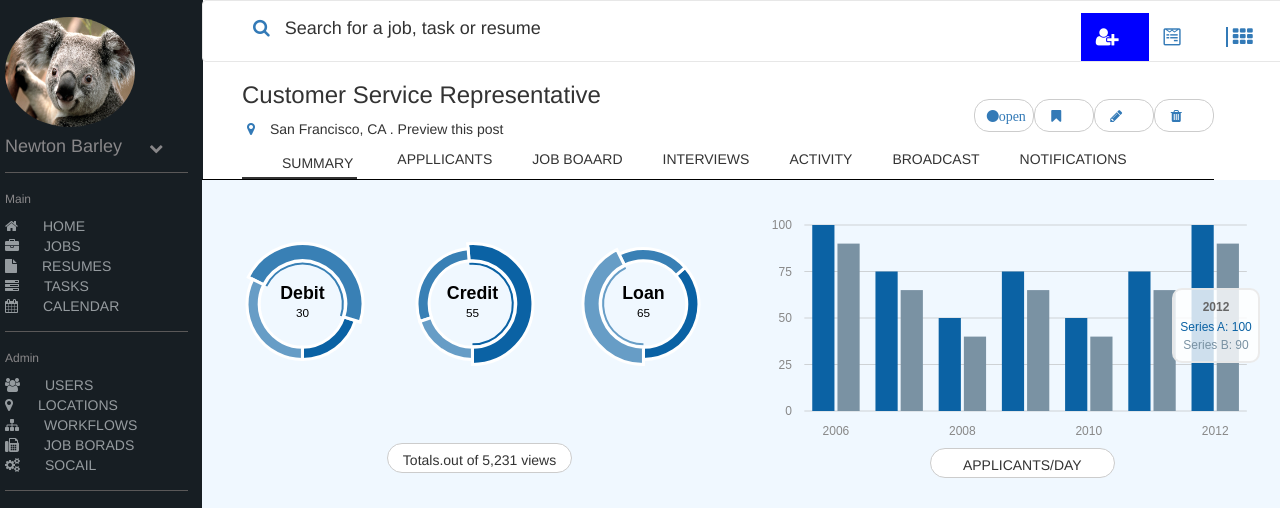
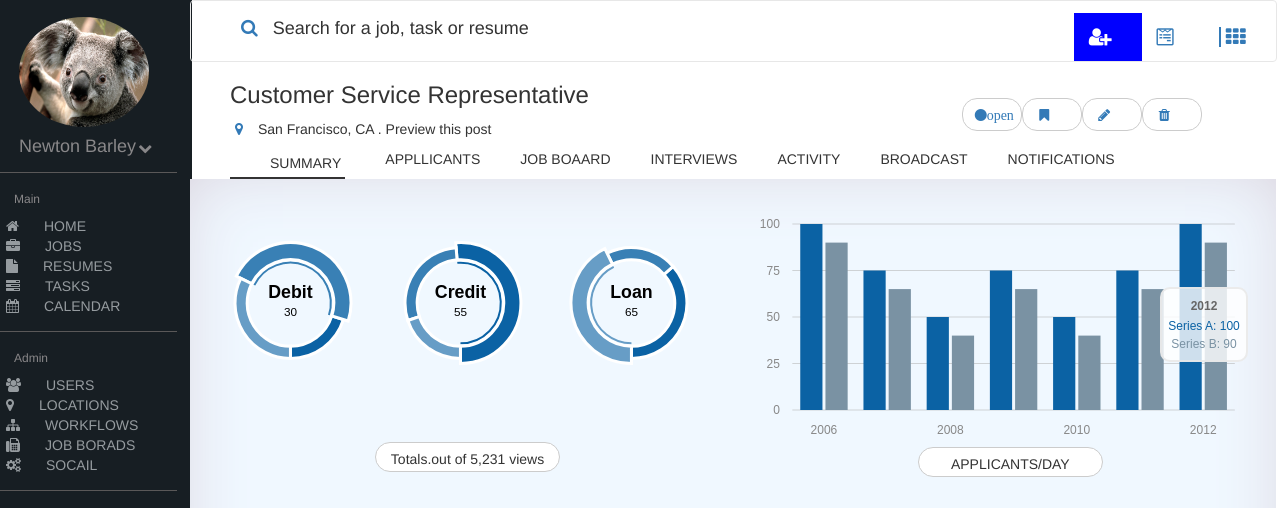
Before and after one commit to kankam1/DASHBOARD_NEWTON, a plain HTML site: page index.html in a window 1280 px wide. Shown: the top 508 px of the page. Drawn offline with nearby package versions, Linux system fonts and the light colour scheme; files that its build step writes are made by us from their sources; a script that the page names is missing; some icons are missing.

Commit message:
added new scss to project file

```diff
--- a/main.scss
+++ b/main.scss
@@ -5,10 +5,11 @@
 		height: 110px;
 		width: 130px;
 		margin-top: 17px;
+		margin-left: 25px;
 	}
 	ul {
 		list-style: none;
-		margin-left: -40px;
+		margin-left: -28px;
 	}
 	a {
 	padding-right: 15px;
@@ -32,11 +33,19 @@
 		padding-bottom: 443px;
 		background-color: rgba(0, 8, 14, 0.91);
 		color: rgba(195, 190, 190, 0.66);
-		margin-left: -25px;
+		margin-left: -36px;
 		position: fixed;
 	}
 	.fa {
 	margin-right: 25px;
+	}
+	h4 {
+		font-size: 18px;
+		margin-left: 25px;
+	}
+	h6 {
+	font-size: 12px;
+	margin-left: 20px;
 	}
 }
 
@@ -44,13 +53,13 @@
 	.navbar-default {
 	    background-color: transparent;
 	    border-color: #e7e7e7;
-	    margin-right: -70px;
+	    margin-right: -75px;
 	}
 	.navbar-right {
 		font-size: 20px;
 	}
 	.font {
-		margin-left: 172px;
+		margin-left: 160px;
 		margin-right: -98px;
 	}
 
@@ -84,6 +93,9 @@
 	    margin-left: 0px;
 	    background-color: aliceblue;
 	    margin-top: -21px;
+	    -webkit-box-shadow: 5px 5px 80px -15px rgba(212,201,212,1);
+		-moz-box-shadow: 5px 5px 80px -15px rgba(212,201,212,1);
+		box-shadow:inset 0px 0px 80px -20px rgba(212,201,212,1);
 	}
 	.active1 {
 		border-bottom: 2px solid;
@@ -109,6 +121,7 @@
 	}
 	.btn-primary {
 		margin-left: -10px;
+
 	}
 	tbody {
 		background-color: white;
@@ -169,9 +182,10 @@
 	    border-radius: 6px;
 	    margin-top: -31px;
 	    margin-bottom: -35px;
-   	}
+	}
    	.form-inline {
 		margin-top: -30px;
+		box-shadow: 0px 0px 130px -20px;
 	}
 	p {
 		margin-bottom: 40px;
@@ -184,10 +198,26 @@
 		margin-top: 40px;
 		margin-bottom: 20px;
 		border: 0;
-		border-top: 2px solid #000000;
+		border-top: 1px solid #000000;
 	}
 	li {
 		list-style: none;
 	}
+	.table {
+    width: 100%;
+    max-width: 100%;
+    margin-bottom: 20px;
+    box-shadow: 0px 0px 10px -5px;
+    }
+    .good {
+    	margin-bottom: 50px;
+    }
+    .people {
+    margin-bottom: 40px;
+    margin-top: 5px;
+    box-shadow: 0px 0px 120px -10px;
+    }
+
+
 
 }
```
